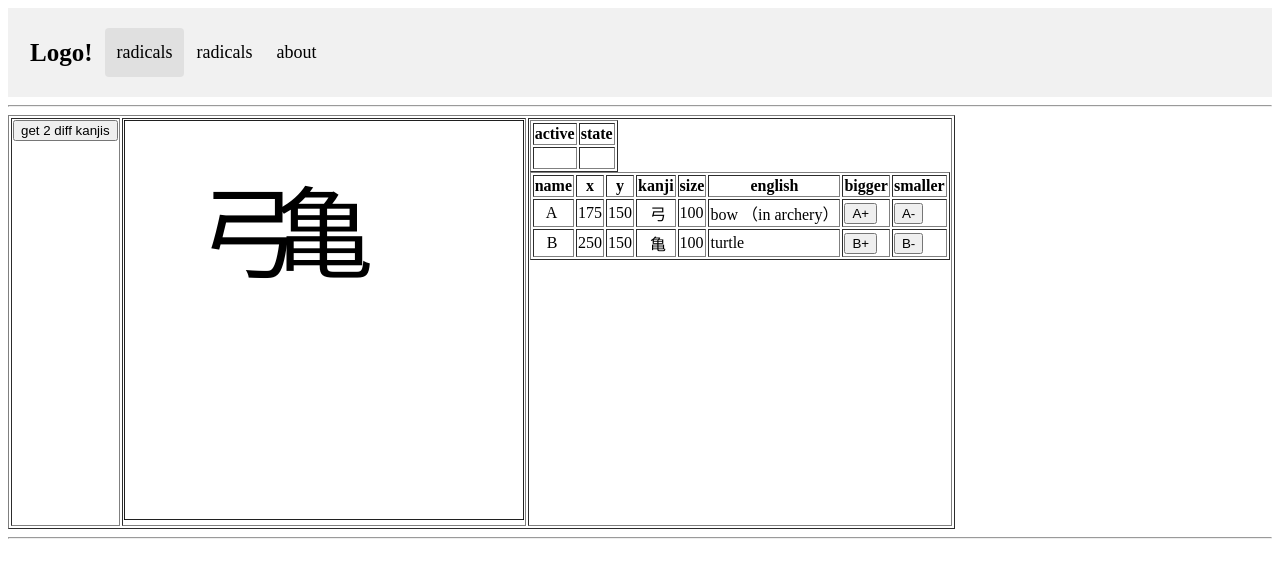
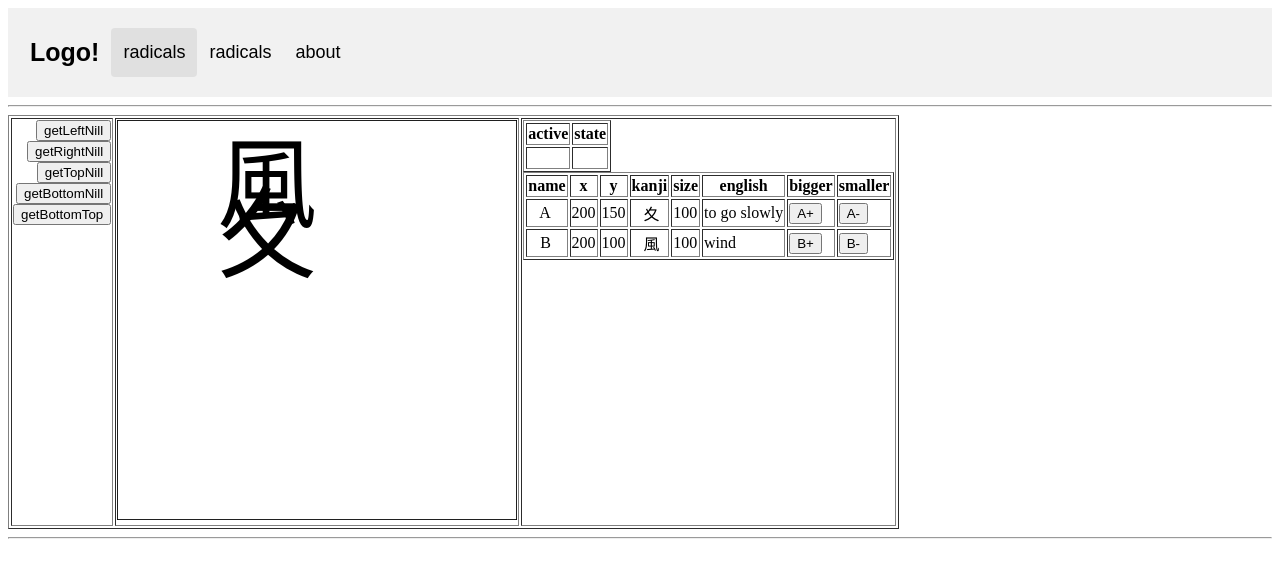
Before and after one commit to mulefish/kanji_toy, a Flask app: page / in a window 1280 px wide. Shown: the top 569 px of the page. Run offline with Flask 2, Linux system fonts and the light colour scheme; lists and menus that the app fills with data are empty.

Commit message:
It works

```diff
--- a/static/gui.js
+++ b/static/gui.js
@@ -1,5 +1,5 @@
 function setState() {
-            if ( isMouseDown ) {
+    if (isMouseDown) {
         state = LOCKED
     } else {
         state = UNLOCKED
@@ -24,30 +24,71 @@
     twoKanjis[index].size += newSize
 }
 
-        function getTwoRandomKanjis() {
-            const left = getRandomThingByType(positions.LEFT)
-            const nill = getRandomThingByType(positions.NILL)
+
+function getTwoRandomKanjis(pos1, pos2) {
+    console.log("XXX pos1=" + pos1 + " pos2=" + pos2 )
+
+    const a = getRandomThingByType(pos1)
+    const b = getRandomThingByType(pos2)
     twoKanjis = []
-            twoKanjis.push(new Thing(175, 150, left.k, "A", left.e))
-            twoKanjis.push(new Thing(250, 150, nill.k, "B", nill.e))
-            console.log("left " + JSON.stringify( left ))
-            console.log("nill " + JSON.stringify( nill ))
+
+    let ax = 175
+    let ay = 150
+    let bx = 250
+    let by = 150
+    if ( a.p === positions.TOP) {
+        ax = 200
+        ay = 100
+        bx = 200
+        by = 200
+    } else if ( a.p === positions.RIGHT) {
+        ax = 250
+        ay = 150
+        bx = 175
+        by = 150
+    } else if ( a.p === positions.BOTTOM) {
+        ax = 200
+        ay = 150
+        bx = 200
+        by = 100
+    }
+
+    twoKanjis.push(new Thing(ax, ay, a.k, "A", a.e))
+    twoKanjis.push(new Thing(bx, by, b.k, "B", b.e))
+    console.log("left " + JSON.stringify(a))
+    console.log("nill " + JSON.stringify(b))
     twoKanjis[0].updateDom()
     twoKanjis[1].updateDom()
 
+}
+
+function getLeftNill() {
+    getTwoRandomKanjis( positions.LEFT, positions.NILL)
+}
+function getRightNill() {
+    getTwoRandomKanjis( positions.RIGHT,positions.NILL)
+}
+function getTopNill() {
+    getTwoRandomKanjis( positions.TOP, positions.NILL)
+}
+function getBottomNill() {
+    getTwoRandomKanjis( positions.TOP, positions.BOTTOM)
+}
+function getBottomTop() {
+    getTwoRandomKanjis( positions.BOTTOM, positions.TOP)
 }
 
 function init() {
     screenRect = canvas.getBoundingClientRect();
     const goat = getSomeRandomThing()
 
-            getTwoRandomKanjis()
+    getBottomTop()
     addKeyEventListener();
 
     animate();
 }
 function isInBounds(x, y) {
-            if ( x > 0 && y > 0 && x < canvas.width && y <canvas.height ) {
+    if (x > 0 && y > 0 && x < canvas.width && y < canvas.height) {
         return true
     }
     return false
@@ -67,6 +108,8 @@
             let horizon = 100
             let actual = 10000000;
             let found = NILL
+            console.log("%c state=" + state , "background:yellow;")
+           //if (state === UNLOCKED) {
                 twoKanjis.forEach((thing, i) => {
                     const d = Math.sqrt((thing.x - x) * (thing.x - x) + (thing.y - y) * (thing.y - y));
                     // console.log( i + "    " + x + "   y " + y + "   " + d )
@@ -75,6 +118,7 @@
                         found = i
                     }
                 })
+          // }
             if (found !== NILL) {
                 if (lastActive !== active) {
                     lastActive = active
--- a/templates/index.html
+++ b/templates/index.html
@@ -13,7 +13,7 @@
             user-select: none;
         }
 
-        /* h4 {
+        h4 {
             font-family: sans-serif;
         }
 
@@ -25,7 +25,7 @@
             font-family: sans-serif;
             color: #d15423;
             text-decoration: none;
-        } */
+        }
     </style>
 
 
@@ -38,7 +38,11 @@
         <tr>
 
             <td valign="top" align="right">
-                <button onClick="getTwoRandomKanjis()">get 2 diff kanjis</button>
+                <button onClick="getLeftNill()">getLeftNill</button><br/>
+                <button onClick="getRightNill()">getRightNill</button><br/>
+                <button onClick="getTopNill()">getTopNill</button><br/>
+                <button onClick="getBottomNill()">getBottomNill</button><br/>
+                <button onClick="getBottomTop()">getBottomTop</button><br/>
             </td>
             <td valign="top">
                 <canvas id="canvas" width="400" height="400"></canvas>
```
Lines whose indentation alone changed are shown as unchanged.
